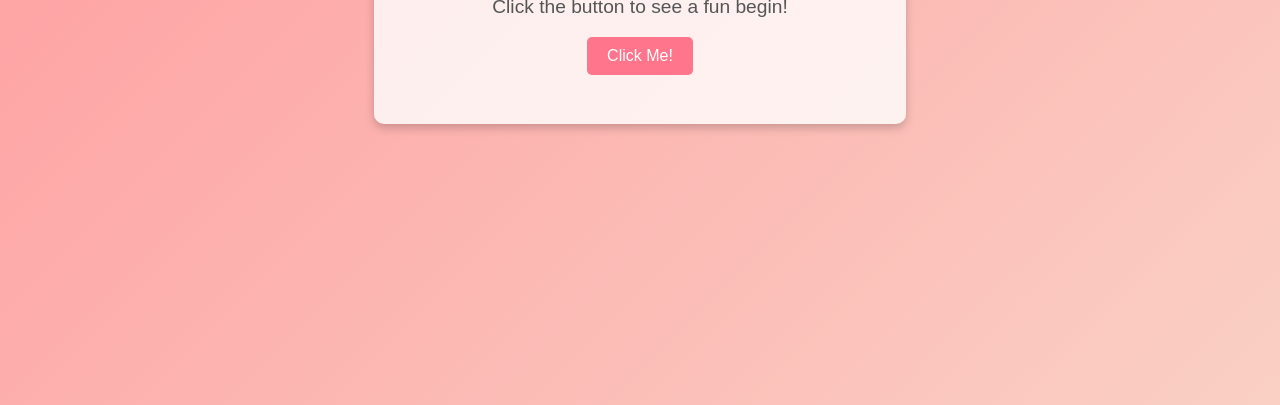
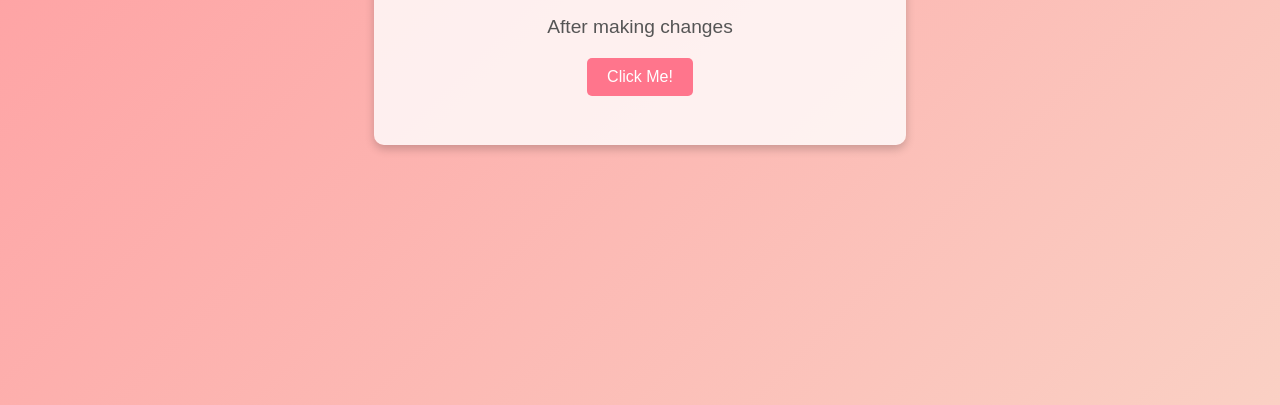
Before and after one commit to ssibbya/my-static-website, a plain HTML site: page index.html in a window 1280 px wide. Shown: the part 395-800 px from the top of the page. Drawn offline with Linux system fonts and the light colour scheme.

Commit message:
Update index.html

```diff
--- a/index.html
+++ b/index.html
@@ -49,6 +49,7 @@
     <div class="container">
         <h1>Welcome to My Interaction Site</h1>
         <p>Click the button to see a fun begin!</p>
+        <p>After making changes</p>
         <button onclick="showMessage()">Click Me!</button>
         <p id="message"></p>
     </div>
```
